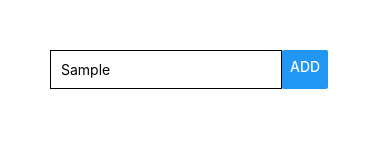
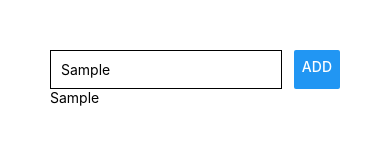
Before and after one commit to stephangriesel/appextend-reactnative, a React Native app: screen / in a window 390 px wide. Both pictures are taken after typing "Sample" into the empty fields and a click on the button "ADD". Shown: the top 160 px of the page. Built offline with nearby package versions, Linux system fonts and the light colour scheme.

Commit message:
output list

```diff
--- a/App.js
+++ b/App.js
@@ -25,6 +25,7 @@ export default function App() {
         <Button title="ADD" onPress={addGoalHandler} />
       </View>
       <View>
+        {courseGoals.map((goal) => <Text>{goal}</Text>)}
       </View>
     </View>
   );
@@ -36,7 +37,8 @@ const styles = StyleSheet.create({
   },
   inputContainer: {
     display: 'flex',
-    flexDirection: 'row'
+    flexDirection: 'row',
+    justifyContent: 'space-between'
   },
   input: {
     width: '80%',
```
